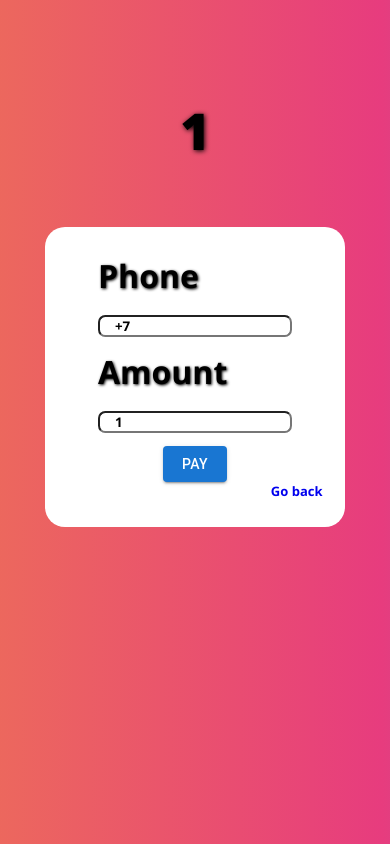
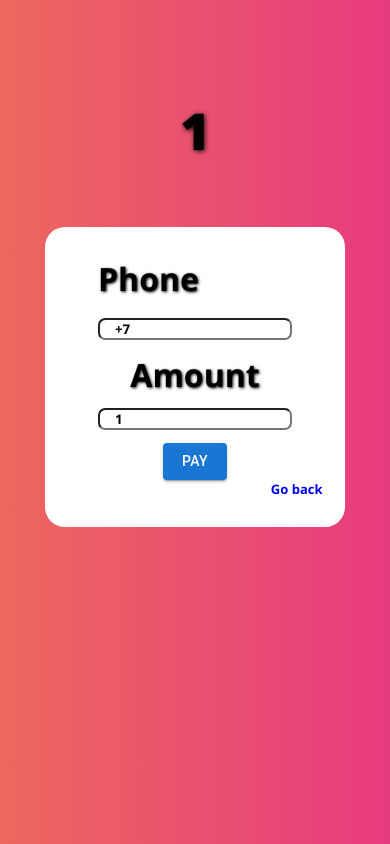
Before and after one commit to Rus7Iv/web-terminal-brave, a Next.js app: page /payment/1 in a window 390 px wide. Built offline with nearby package versions, Linux system fonts and the light colour scheme.

Commit message:
Исправления пунктов 1, 2, 5, 7, 8, 9, 10, 11

```diff
--- a/src/components/OperatorForm.tsx
+++ b/src/components/OperatorForm.tsx
@@ -19,8 +19,7 @@ const OperatorForm = ({
   onBlurHandler,
 }: OperatorProps) => {
   return (
-    <div>
-      <div>
+    <>
       <PhoneInput
         inputClass="input-box"
         inputProps={{ name: "phone" }}
@@ -28,16 +27,20 @@ const OperatorForm = ({
         value={phoneValue}
         onChange={onChange}
         onBlur={onBlurHandler}
+        specialLabel="Phone"
       />
       {phoneValue.length !== 11 && phoneInputDirty ? (
         <div style={{ color: "red", fontSize: "small" }}>
           Enter your phone number
         </div>
       ) : null}
-      </div>
       <p className="react-tel-input">Amount</p>
-      <input onChange={onSumInputChange} value={inputValue} className="input-box"/>
-    </div>
+      <input
+        onChange={onSumInputChange}
+        value={inputValue}
+        className="input-box"
+      />
+    </>
   );
 };
 
--- a/src/pages/_app.tsx
+++ b/src/pages/_app.tsx
@@ -1,6 +1,6 @@
-import '@/styles/globals.css'
-import type { AppProps } from 'next/app'
+import "@/styles/globals.css";
+import type { AppProps } from "next/app";
 
 export default function App({ Component, pageProps }: AppProps) {
-  return <Component {...pageProps} />
+  return <Component {...pageProps} />;
 }
--- a/src/pages/_document.tsx
+++ b/src/pages/_document.tsx
@@ -1,4 +1,4 @@
-import { Html, Head, Main, NextScript } from 'next/document'
+import { Html, Head, Main, NextScript } from "next/document";
 
 export default function Document() {
   return (
@@ -9,5 +9,5 @@ export default function Document() {
         <NextScript />
       </body>
     </Html>
-  )
+  );
 }
--- a/src/pages/index.tsx
+++ b/src/pages/index.tsx
@@ -1,10 +1,7 @@
 import React from "react";
 import Head from "next/head";
-import { Inter } from "@next/font/google";
 import TopComponent from "@/components/TopComponent";
 
-
-const inter = Inter({ subsets: ["latin"] });
 export default function Home() {
   return (
     <>
--- a/src/pages/payment/[id].tsx
+++ b/src/pages/payment/[id].tsx
@@ -7,51 +7,48 @@ import { Button } from "@mui/material";
 import { useRouter } from "next/router";
 import Link from "next/link";
 
-type OperatorProps = {
-  operator: Operator;
-};
+enum AlertSeverity {
+  SUCCES = "success",
+  INFO = "info",
+  WARNING = "warning",
+  ERROR = "error",
+}
 
-type TRouterState = {
-  phoneValue: string;
-  inputValue: number;
-  phoneInputDirty: boolean;
-  snackOpen: boolean;
-  snackSeverity: AlertColor;
-  snackAlertText: string;
-};
-
-const Payment = ({ operator }: OperatorProps) => {
+const Payment = () => {
   const { query } = useRouter();
-  const [state, setState] = useState<TRouterState>({
+  const router = useRouter();
+  const [state, setState] = useState({
     phoneValue: "",
     inputValue: 1,
     phoneInputDirty: false,
     snackOpen: false,
-    snackSeverity: "error",
+    snackSeverity: AlertSeverity.ERROR,
     snackAlertText: "",
   });
 
   const handleSubmit = () => {
     if (state.phoneValue.length === 11) {
       return new Promise((resolve, reject) => {
-        setState((state) => ({
-          ...state,
-          snackOpen: true,
-          snackSeverity: "success",
-          snackAlertText: "The operation was completed successfully!",
-        }));
+        // setState((state) => ({
+        //   ...state,
+        //   snackOpen: true,
+        //   snackSeverity: AlertSeverity.SUCCES,
+        //   snackAlertText: "The operation was completed successfully!",
+        // }));
         setTimeout(() => {
           if (Math.random() < 0.5) {
             resolve([
-              window.history.pushState({}, "", `/`),
-              window.location.reload(),
+              router.push("/"),
+
+              // window.history.pushState({}, "", `/`),
+              // window.location.reload(),
             ]);
           } else {
             reject();
             setState((state) => ({
               ...state,
               snackOpen: true,
-              snackSeverity: "error",
+              snackSeverity: AlertSeverity.ERROR,
               snackAlertText: "ERROR! Something's wrong...",
             }));
           }
@@ -92,10 +89,7 @@ const Payment = ({ operator }: OperatorProps) => {
           onSumInputChange={handleSumInputChange}
           onBlurHandler={blurHandler}
         />
-        <Button
-          variant="contained"
-          onClick={handleSubmit}
-        >
+        <Button variant="contained" onClick={handleSubmit}>
           Pay
         </Button>
         <div className="go_back">
--- a/src/styles/globals.css
+++ b/src/styles/globals.css
@@ -90,6 +90,8 @@ img{
   box-shadow: 1px 1px 10px rgb(96, 92, 92);
 
   background-color: white;
+
+  cursor: pointer;
 }
 
 .operator-payment {
@@ -159,6 +161,7 @@ img{
     max-width: 200px;
     max-height: 200px;
     min-width: 100px;
+    margin-left: 0;
   }
   .operators-card{
     width: 100%;
```
Also changed, not shown: src/components/Snack.tsx (+9 -15 lines), src/components/TopComponent.tsx (+4 -6 lines), 1 other file (tests, documents, lock files or other folders). Lines whose indentation alone changed are shown as unchanged.
